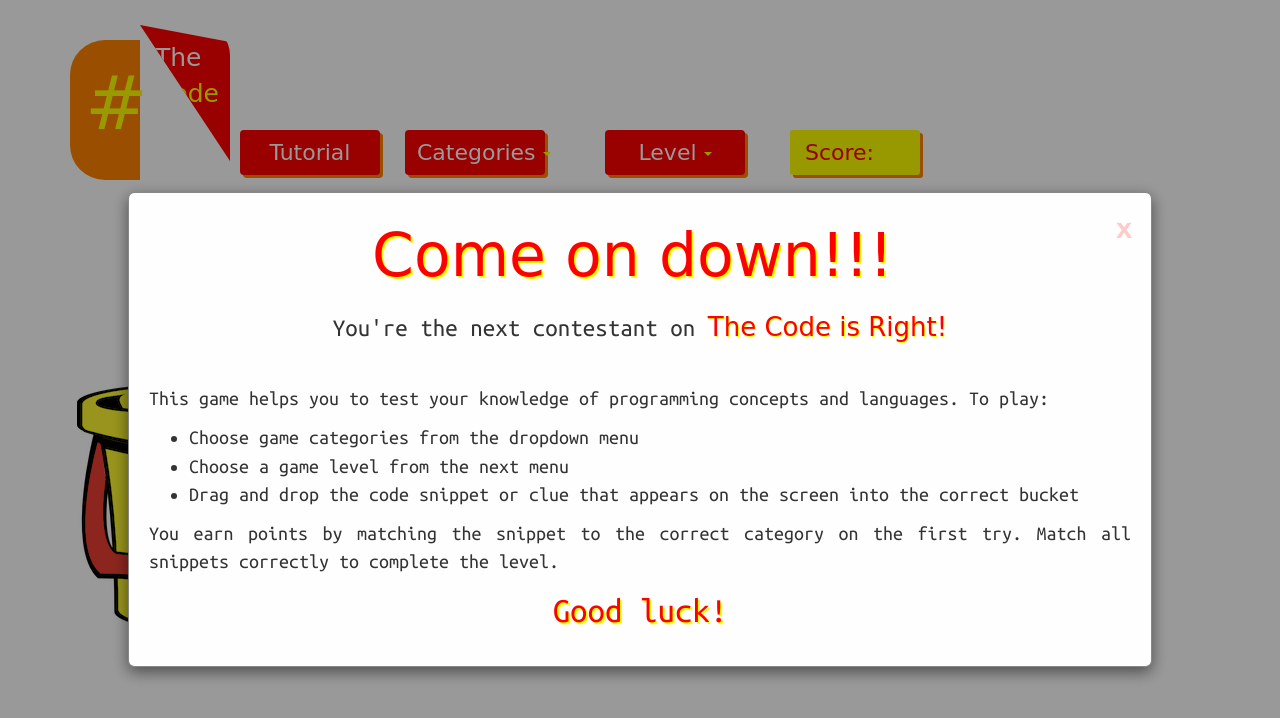
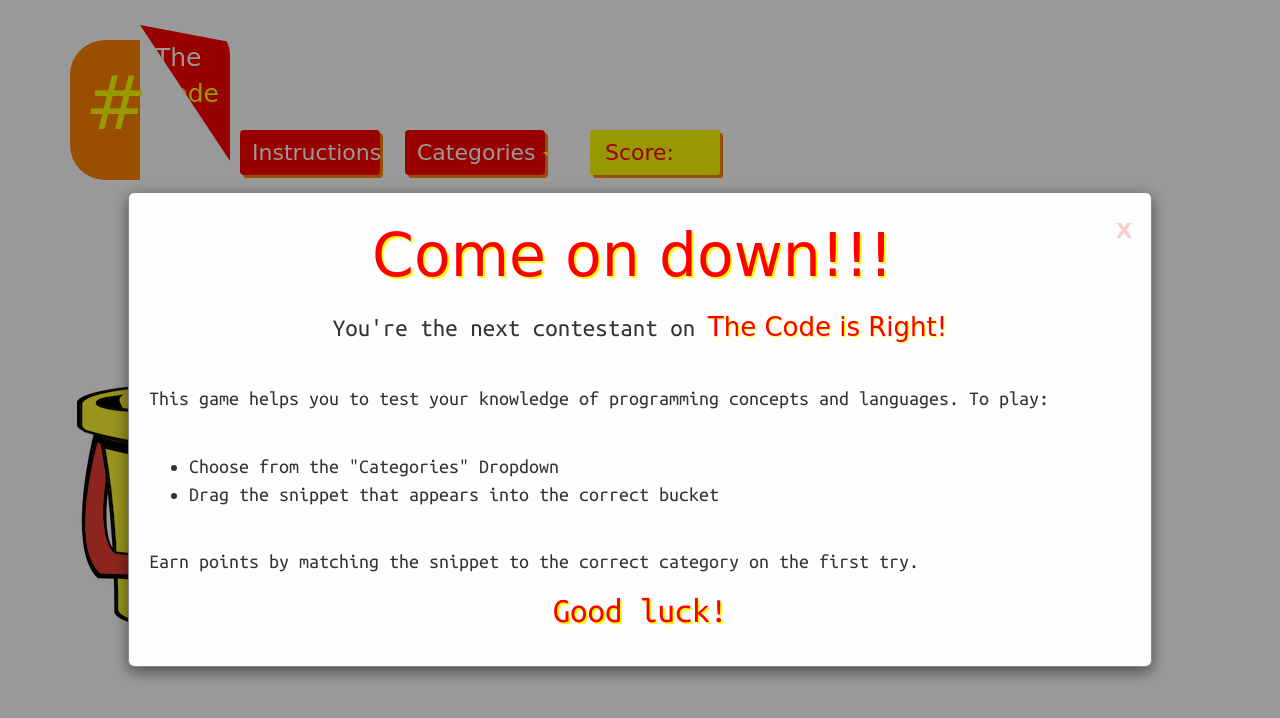
Before and after one commit to rohernan76/trtl, a website: page Public/index.html in a window 1280 px wide. Drawn offline with nearby package versions, Linux system fonts and the light colour scheme; a web font is replaced by a local one.

Commit message:
moved functions into View and Controller. Cleaned up Tutorial verbiage

```diff
--- a/Public/index.html
+++ b/Public/index.html
@@ -49,7 +49,7 @@
 				<div class="right col-md-2">The<br><span>Code</span><br>is<br>Right</div>
 
 			<!-- tutorial button -->
-			<button id="tutorial-button" class="btn btn-default col-md-2" type="submit">Tutorial</button>
+			<button id="tutorial-button" class="btn btn-default col-md-2" type="submit">Instructions</button>
 			<!-- categories dropdown -->
 			<div id="categories" class="dropdown col-md-2">
 		  		<button class="btn btn-default dropdown-toggle" type="button" id="dropdownMenu1" data-toggle="dropdown" aria-haspopup="true" aria-expanded="true">
@@ -63,7 +63,7 @@
 			  </ul>
 			</div>
 			<!-- level dropdown -->
-			<div class="dropdown col-md-2">
+			<!-- <div class="dropdown col-md-2">
 		  		<button class="btn btn-default dropdown-toggle" type="button" id="dropdownMenu2" data-toggle="dropdown" aria-haspopup="true" aria-expanded="true">
 		    	Level
 		    	<span class="caret"></span>
@@ -73,7 +73,7 @@
 			    <li>2</li>
 			    <li>3</li>
 			  </ul>
-			</div>
+			</div> -->
 			<!-- score box -->
 			<div id="score" class="score-box col-md-2">Score: </div>
 		</div>
@@ -94,14 +94,13 @@
 				<p class="tutorial-header">Come on down!!!</p>
 
 				<p class="come-down">You're the next contestant on <span class="game-name">The Code is Right!</span> </p><br>
-				<p>This game helps you to test your knowledge of programming concepts and languages. To play:<br>
+				<p>This game helps you to test your knowledge of programming concepts and languages. To play:<br><br>
 				<ul>
-					<li>Choose game categories from the dropdown menu</li>
-					<li>Choose a game level from the next menu</li>
-					<li>Drag and drop the code snippet or clue that appears on the screen into the correct bucket</li>
+					<li>Choose from the "Categories" Dropdown</li>
+					<li>Drag the snippet that appears into the correct bucket</li>
 				</ul>
-
-					You earn points by matching the snippet to the correct category on the first try. Match all snippets correctly to complete the level.</p>
+				<br>
+					Earn points by matching the snippet to the correct category on the first try.</p>
 
 				<p class="tutorial-footer">Good luck!</p>
 
--- a/Public/index.js
+++ b/Public/index.js
@@ -104,6 +104,28 @@ function View(c) {
 		alert("Game is Over. You got " + firstTryScore + " right on the first try.");
 	};
 
+	//Copied from http://stackoverflow.com/questions/11474430/change-css-class-properties-with-jquery
+	// this is used to change the background image property of the div that shows the code snippet
+	function changeCss(className, classValue) {
+	    // we need invisible container to store additional css definitions
+	    var cssMainContainer = $('#css-modifier-container');
+	    if (cssMainContainer.length == 0) {
+	        cssMainContainer = $('<div id="css-modifier-container"></div>');
+	        cssMainContainer.hide();
+	        cssMainContainer.appendTo($('body'));
+	    }
+
+	    // and we need one div for each class
+	    classContainer = cssMainContainer.find('div[data-class="' + className + '"]');
+	    if (classContainer.length == 0) {
+	        classContainer = $('<div data-class="' + className + '"></div>');
+	        classContainer.appendTo(cssMainContainer);
+	    }
+
+	    // append additional style
+	    classContainer.html('<style>' + className + ' {' + classValue + '}</style>');
+	} // end function changeCss
+
 } // end View
 
 
@@ -123,25 +145,29 @@ function Controller(m) {
 	};
 
 	this.checkAnswer = function(ev, showSnipCallback, gameOverCallback) {
-		console.log(ev);
-		console.log(ev.target);
-		console.log("in check answer", ev.target.id[6], snippetArr[snipNum].answerId);
+		// console.log(ev);
+		// console.log(ev.target);
+		// console.log("in check answer", ev.target.id[6], snippetArr[snipNum].answerId);
+
+		// get the id of the drop target, to compare with the correct answer for this snippet
 		var answerId = ev.target.id[6];
 		if (answerId == snippetArr[snipNum].answerId) {
 			// if it's the right answer, increment snipNum and then show new Snippet
+			// also, play the correct answer sound. Stop the wrong answer sound, and reset it so the next time it plays, it starts from the beginning
 			document.getElementById("wrongAnswer").pause();
 			document.getElementById("wrongAnswer").currentTime = 0;
 			document.getElementById("correctAnswer").play();
+			// increment snipNum so we move to the next snippet
 			snipNum++;
+			// if this is the first bucket dropped into, increment the score
 			if (firstTry) {
 				firstTryScore++;
 				$("#score").html("Score: " + firstTryScore);
 			}
 			// check to see if there is another snippet to show
 			if (snippetArr[snipNum]) {
+				// if there is another snippet to show,
 				showSnipCallback(snipNum);
-				// this no longer needed, because the code to do this is in showSnipCallback
-				// moveSnipCallback();
 			} else {
 				// the right answer bell above is being cut off, so call it all again here.
 				document.getElementById("wrongAnswer").pause();
@@ -156,50 +182,28 @@ function Controller(m) {
 			document.getElementById("wrongAnswer").play();
 		}
 	};
+
+	// copied from: http://stackoverflow.com/questions/2450954/how-to-randomize-shuffle-a-javascript-array
+	function shuffle(array) {
+		var currentIndex = array.length, temporaryValue, randomIndex;
+
+		// While there remain elements to shuffle...
+		while (0 !== currentIndex) {
+
+		// Pick a remaining element...
+		randomIndex = Math.floor(Math.random() * currentIndex);
+		currentIndex -= 1;
+
+		// And swap it with the current element.
+		temporaryValue = array[currentIndex];
+		array[currentIndex] = array[randomIndex];
+		array[randomIndex] = temporaryValue;
+	}
+
+	 return array;
+	} // end function shuffle
+
 } // end Controller
-
-//Question for Erty: should these two functions stay global, or go inside the MVC in which they operate?
-//Copied from http://stackoverflow.com/questions/11474430/change-css-class-properties-with-jquery
-// this is used to change the background image property of the div that shows the code snippet
-function changeCss(className, classValue) {
-    // we need invisible container to store additional css definitions
-    var cssMainContainer = $('#css-modifier-container');
-    if (cssMainContainer.length == 0) {
-        cssMainContainer = $('<div id="css-modifier-container"></div>');
-        cssMainContainer.hide();
-        cssMainContainer.appendTo($('body'));
-    }
-
-    // and we need one div for each class
-    classContainer = cssMainContainer.find('div[data-class="' + className + '"]');
-    if (classContainer.length == 0) {
-        classContainer = $('<div data-class="' + className + '"></div>');
-        classContainer.appendTo(cssMainContainer);
-    }
-
-    // append additional style
-    classContainer.html('<style>' + className + ' {' + classValue + '}</style>');
-}
-
-// copied from: http://stackoverflow.com/questions/2450954/how-to-randomize-shuffle-a-javascript-array
-function shuffle(array) {
- var currentIndex = array.length, temporaryValue, randomIndex;
-
- // While there remain elements to shuffle...
- while (0 !== currentIndex) {
-
-   // Pick a remaining element...
-   randomIndex = Math.floor(Math.random() * currentIndex);
-   currentIndex -= 1;
-
-   // And swap it with the current element.
-   temporaryValue = array[currentIndex];
-   array[currentIndex] = array[randomIndex];
-   array[randomIndex] = temporaryValue;
- }
-
- return array;
-}
 
 
 var model = new Model();
```
